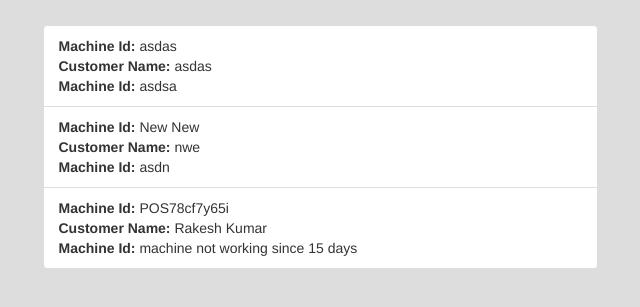
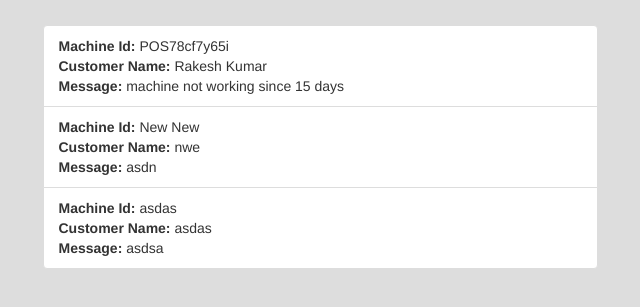
Before and after one commit to botshala/actiknow, a Django app: page /tickets/ in a window 1280 px wide. Shown: the part 65-372 px from the top of the page, without its empty margins (320-960 px from the left). Run offline with Django 3.2, Linux system fonts and the light colour scheme; data comes from the database, SQL or seed files in the repository; some libraries are stand-ins or nearby versions.

Commit message:
another commit

```diff
--- a/fb_chatbot/views.py
+++ b/fb_chatbot/views.py
@@ -199,7 +199,7 @@ def index(request):
 def tickets(request):
     tickets = Ticket.objects.all()
     data = {}
-    data['tickets'] = tickets
+    data['tickets'] = tickets[::-1]
     html = 'all_tickets.html'
     return render(request, html, data)
 
--- a/templates/all_tickets.html
+++ b/templates/all_tickets.html
@@ -24,7 +24,7 @@
                 <li class="list-group-item">
                     <span class="ticket-title">Machine Id:</span> {{ ticket.machine_id }} <br>
                     <span class="ticket-title">Customer Name: </span> {{ ticket.customer_name }} <br>
-                    <span class="ticket-title">Machine Id:</span> {{ ticket.message_text }}
+                    <span class="ticket-title">Message:</span> {{ ticket.message_text }}
                 </li>
             {% endfor %}
         </ul>
```
